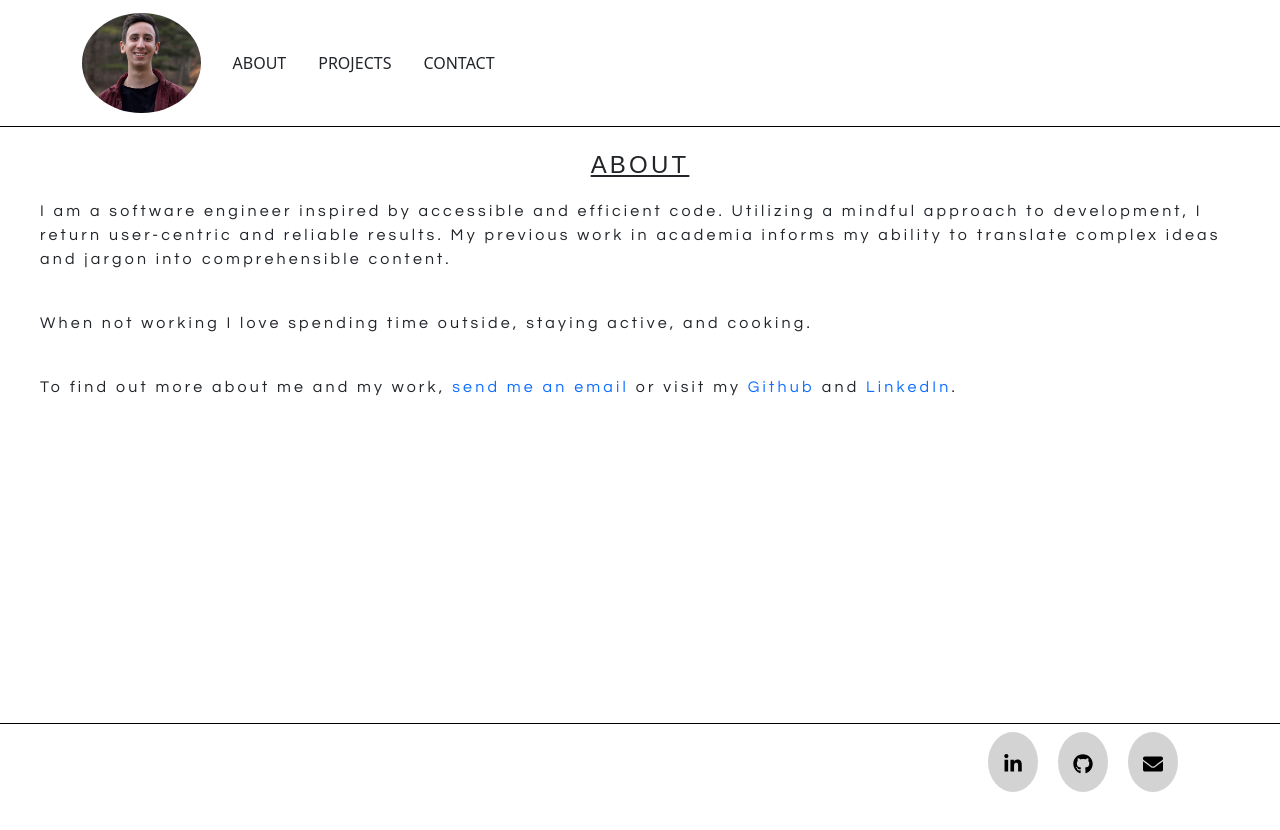
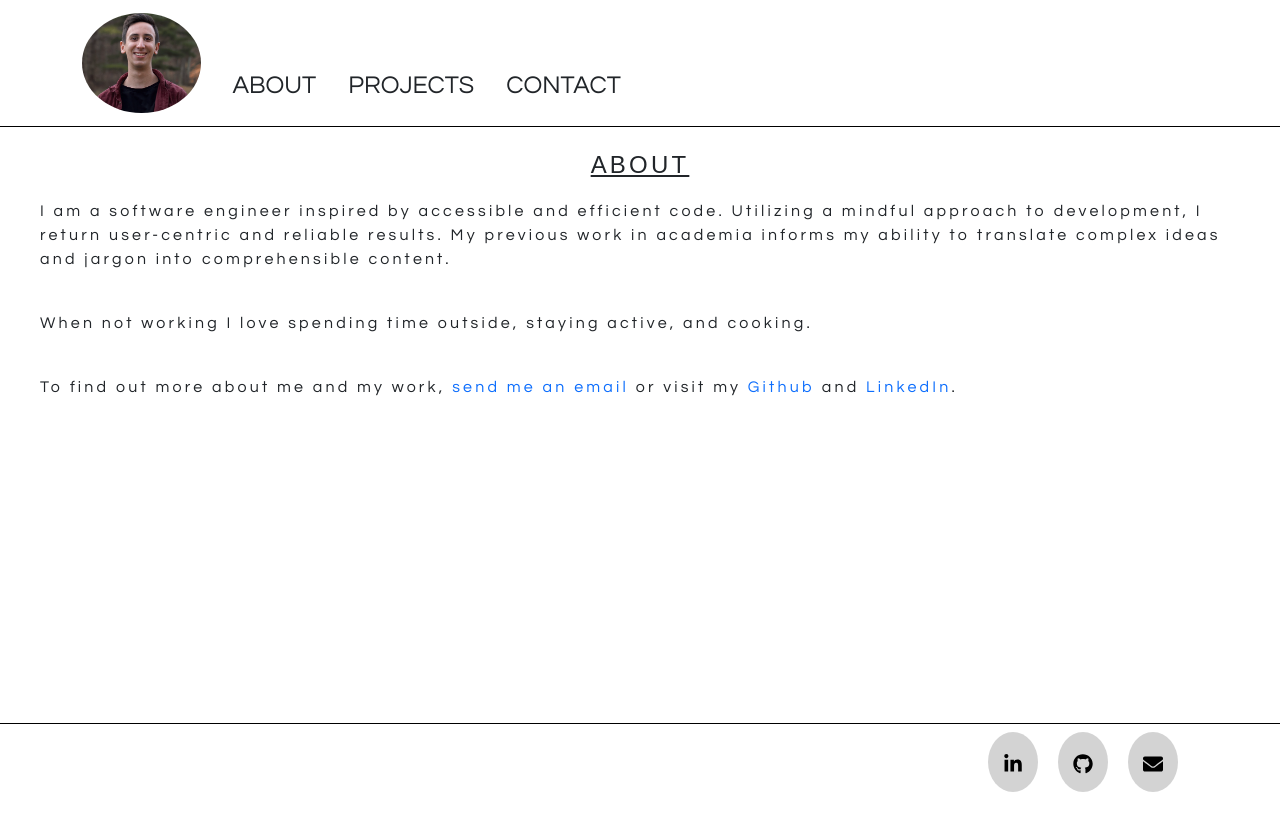
Before and after one commit to adkowalkowski/portfolio, a React (Create React App) app: page /#/about in a window 1280 px wide. Shown: the top 830 px of the page. Built offline with nearby package versions, Linux system fonts and the light colour scheme; a web font is replaced by a local one.

Commit message:
Finish nav bar

```diff
--- a/src/Components/Footer/Footer.js
+++ b/src/Components/Footer/Footer.js
@@ -27,12 +27,6 @@ const Footer = () => {
         <hr></hr>
       </Navbar>
       <div>
-        {/* <Routes>
-          <Route path="/" element={<Home />}></Route>
-          <Route path="/about" element={<About />}></Route>
-          <Route path="/projects" element={<Projects />}></Route>
-          <Route path="/contact" element={<Contact />}></Route>
-        </Routes> */}
       </div>
     </div>
   );
--- a/src/Components/Header/Header.css
+++ b/src/Components/Header/Header.css
@@ -1,30 +1,62 @@
 .d-inline-block {
-    border-radius: 50%;
+  border-radius: 50%;
 }
 
 .d-inline-block:hover {
-    border-radius: 50%;
-    opacity: 50%;
+  border-radius: 50%;
+  opacity: 50%;
 }
 
 .navbar.navbar-expand-sm {
-    border-bottom: 0.25px solid black;
+  border-bottom: 0.25px solid black;
 }
 
-/* .dropdown-item {
-    font-family: 'Questrial', sans-serif;
-    font-size: 25px;
-    margin-bottom: -55px;
-} */
+.dropdown-desktop.dropdown-item {
+  font-family: "Questrial", sans-serif;
+}
 
-/* .dropdown-item:hover {
+.dropdown-desktop.dropdown-item:hover {
     list-style-type: none;
-    background-color: none;
     text-decoration-color: transparent;
-	color: #315C2B;
-    font-family: 'Questrial', sans-serif;
-} */
+    color: #315c2b;
+    transform: scale(1.125);
+    font-family: "Questrial", sans-serif;
+    background-color: white;
+  }
+
+.dropdown-desktop.dropdown-item:focus {
+    list-style-type: none;
+    text-decoration-color: transparent;
+    color: #315c2b;
+    transform: scale(1.125);
+    font-family: "Questrial", sans-serif;
+    background-color: white;
+  }
 
 @media only screen and (min-width: 576px) {
+  .dropdown-desktop.dropdown-item {
+    font-family: "Questrial", sans-serif;
+    margin-bottom: -55px;
+    font-size: 25px;
+    background-color: white;
+  }
+
+  .dropdown-desktop.dropdown-item:hover {
+    list-style-type: none;
+    text-decoration-color: transparent;
+    color: #315c2b;
+    transform: scale(1.125);
+    font-family: "Questrial", sans-serif;
+    background-color: white;
+  }
+
+  .dropdown-desktop.dropdown-item:focus {
+    list-style-type: none;
+    text-decoration-color: transparent;
+    color: #315c2b;
+    transform: scale(1.125);
+    font-family: "Questrial", sans-serif;
+    background-color: white;
+  }
 
 }
--- a/src/Components/Header/Header.js
+++ b/src/Components/Header/Header.js
@@ -25,13 +25,13 @@ const Header = () => {
           <Navbar.Toggle aria-controls="responsive-navbar-nav" />
           <Navbar.Collapse id="responsive-navbar-nav">
           <Nav className='me-auto'>
-            <NavDropdown.Item className='dropdown-about' as={Link} to="/about">
+            <NavDropdown.Item className='dropdown-desktop' as={Link} to="/about">
               ABOUT
             </NavDropdown.Item>
-            <NavDropdown.Item as={Link} to="/projects">
+            <NavDropdown.Item className='dropdown-desktop' as={Link} to="/projects">
               PROJECTS
             </NavDropdown.Item>
-            <NavDropdown.Item as={Link} to="/contact">
+            <NavDropdown.Item className='dropdown-desktop' as={Link} to="/contact">
               CONTACT
             </NavDropdown.Item>
           </Nav>
--- a/src/Components/Projects/Projects.css
+++ b/src/Components/Projects/Projects.css
@@ -15,3 +15,9 @@
     margin-left: 5%;
     font-size: 20px;
 }
+
+.project-cards-container {
+    margin-top: 20px;
+    margin-bottom: 200px;
+    margin-left: 100px;
+}
--- a/src/Components/Projects/Projects.js
+++ b/src/Components/Projects/Projects.js
@@ -14,11 +14,12 @@ const Projects = () => {
           Projects and other professional work.
         </p>
       </div>
+      <div className='project-cards-container'>
       <Card style={{ width: "25rem" }}>
         <Card.Img
-          variant="top"
+          variant="bottom"
           src={require("../assets/studio_ghiblist.png")}
-          height="400"
+          height="350"
         />
         <Card.Body>
           <Card.Title>Studio Ghiblist</Card.Title>
@@ -33,6 +34,8 @@ const Projects = () => {
           <Button variant="primary">Go somewhere</Button>
         </Card.Body>
       </Card>
+      </div>
+
     </div>
   );
 };
```
